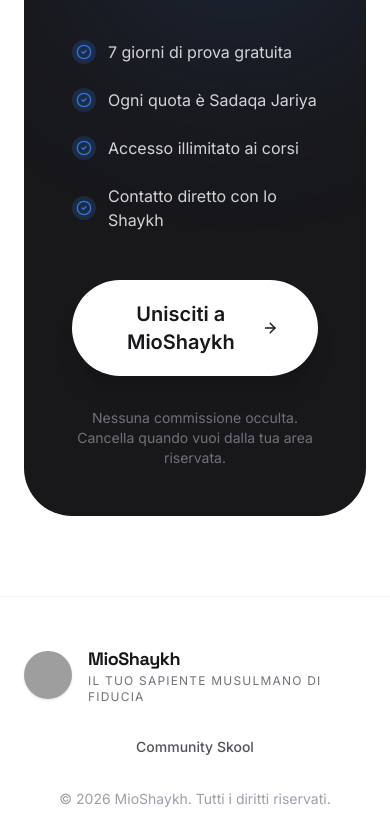
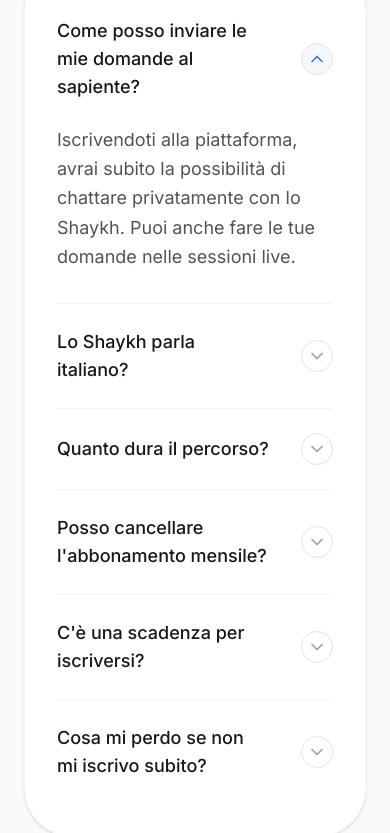
Before and after one commit to mouslim97/MioShaykh, a React (Vite) app: page / in a window 390 px wide. Shown: the part 10011-10844 px from the top of the page. Built offline with nearby package versions, Linux system fonts and the light colour scheme; grey boxes are pictures that could not be loaded.

Commit message:
feat: Add FAQ section and navigation link
Introduces a new FAQ section to the homepage and adds a corresponding navigation link. This addresses common user questions and improves site navigation.

```diff
--- a/src/components/Layout.tsx
+++ b/src/components/Layout.tsx
@@ -23,7 +23,9 @@
     { name: "Il Progetto", href: "#progetto" },
     { name: "Lo Shaykh", href: "#shaykh" },
     { name: "La Visione", href: "#vision" },
+    { name: "FAQ", href: "#faq" },
   ] : [
+    { name: "FAQ", href: "/#faq" },
     { name: "Home", href: "/", isLink: true },
   ];
 
--- a/src/pages/Home.tsx
+++ b/src/pages/Home.tsx
@@ -1,4 +1,5 @@
-import { motion } from "motion/react";
+import { useState } from "react";
+import { motion, AnimatePresence } from "motion/react";
 import { Link } from "react-router-dom";
 import {
   CheckCircle2,
@@ -15,7 +16,8 @@
   CircleHelp,
   RefreshCw,
   Compass,
-  Puzzle
+  Puzzle,
+  ChevronDown
 } from "lucide-react";
 import { Layout, Section } from "../components/Layout";
 import { SKOOL_URL, gridUrl, profileUrl } from "../constants";
@@ -58,7 +60,75 @@
   },
 ];
 
+const faqs = [
+  {
+    question: "Come posso inviare le mie domande al sapiente?",
+    answer: "Iscrivendoti alla piattaforma, avrai subito la possibilità di chattare privatamente con lo Shaykh. Puoi anche fare le tue domande nelle sessioni live."
+  },
+  {
+    question: "Lo Shaykh parla italiano?",
+    answer: "Per adesso no. Ma grazie all'intelligenza artificiale sarà possibile chattare e capirsi lo stesso. La chat con lui sarà tutta in italiano. Nelle live invece ci sarà una traduzione simultanea."
+  },
+  {
+    question: "Quanto dura il percorso?",
+    answer: "È pensato per essere un percorso continuo, dato che il Profeta ﷺ ci raccomandò di rinnovare e lavorare sulla nostra fede continuamente e per tutta la vita."
+  },
+  {
+    question: "Posso cancellare l'abbonamento mensile?",
+    answer: "Sì, quando vuoi. Puoi sempre lasciare il tuo abbonamento come supporto per il progetto in modo che sia una elemosina per il bene dei musulmani italiani. Con poco puoi fare tanto."
+  },
+  {
+    question: "C'è una scadenza per iscriversi?",
+    answer: "No, ma è meglio iniziare subito per stare al passo con le brevi live giornaliere. L'obiettivo non è solo acquisire informazioni, bensì creare un'abitudine costante e sostenibile nel lungo termine."
+  },
+  {
+    question: "Cosa mi perdo se non mi iscrivo subito?",
+    answer: "L'occasione di far subito parte di una community di musulmani e musulmane dediti alla sapienza. Un posto dove il beneficio individuale e collettivo è immenso."
+  }
+];
+
+const FAQItem = ({ question, answer, isOpen, onClick }: {
+  question: string;
+  answer: string;
+  isOpen: boolean;
+  onClick: () => void;
+}) => {
+  return (
+    <div className="border-b border-zinc-100 last:border-0 overflow-hidden">
+      <button
+        onClick={onClick}
+        className="w-full py-6 flex items-center justify-between text-left hover:text-brand-blue transition-colors group"
+      >
+        <span className="text-lg sm:text-xl font-medium pr-8">{question}</span>
+        <motion.div
+          animate={{ rotate: isOpen ? 180 : 0 }}
+          transition={{ duration: 0.3, ease: [0.32, 0.72, 0, 1] }}
+          className={`flex-shrink-0 w-8 h-8 rounded-full border border-zinc-200 flex items-center justify-center group-hover:border-brand-blue/30 group-hover:bg-brand-blue/5 transition-colors ${isOpen ? 'bg-brand-blue/5 border-brand-blue/30 text-brand-blue' : 'text-zinc-400'}`}
+        >
+          <ChevronDown className="w-5 h-5" />
+        </motion.div>
+      </button>
+      <AnimatePresence initial={false}>
+        {isOpen && (
+          <motion.div
+            initial={{ height: 0, opacity: 0 }}
+            animate={{ height: "auto", opacity: 1 }}
+            exit={{ height: 0, opacity: 0 }}
+            transition={{ duration: 0.4, ease: [0.32, 0.72, 0, 1] }}
+          >
+            <div className="pb-8 text-zinc-600 text-lg leading-relaxed max-w-3xl">
+              {answer}
+            </div>
+          </motion.div>
+        )}
+      </AnimatePresence>
+    </div>
+  );
+};
+
 export default function Home() {
+  const [openFaqIndex, setOpenFaqIndex] = useState<number | null>(0);
+
   return (
     <Layout>
       {/* Hero Section */}
@@ -304,6 +374,28 @@
         </div>
       </Section>
 
+      {/* FAQ Section */}
+      <Section id="faq" className="bg-[#FAFAFA]">
+        <div className="max-w-4xl mx-auto">
+          <div className="text-center mb-16">
+            <h2 className="text-4xl sm:text-5xl mb-4">Domande frequenti</h2>
+            <p className="text-zinc-600 text-lg">Tutto quello che c'è da sapere sul percorso MioShaykh.</p>
+          </div>
+
+          <div className="bg-white p-8 sm:p-12 rounded-[3rem] border border-zinc-100 shadow-sm">
+            {faqs.map((faq, i) => (
+              <FAQItem
+                key={i}
+                question={faq.question}
+                answer={faq.answer}
+                isOpen={openFaqIndex === i}
+                onClick={() => setOpenFaqIndex(openFaqIndex === i ? null : i)}
+              />
+            ))}
+          </div>
+        </div>
+      </Section>
+
       {/* Pricing / Final CTA */}
       <Section className="bg-white text-center">
         <div className="max-w-4xl mx-auto p-12 lg:p-20 rounded-[3rem] bg-zinc-900 text-white relative overflow-hidden">
```
